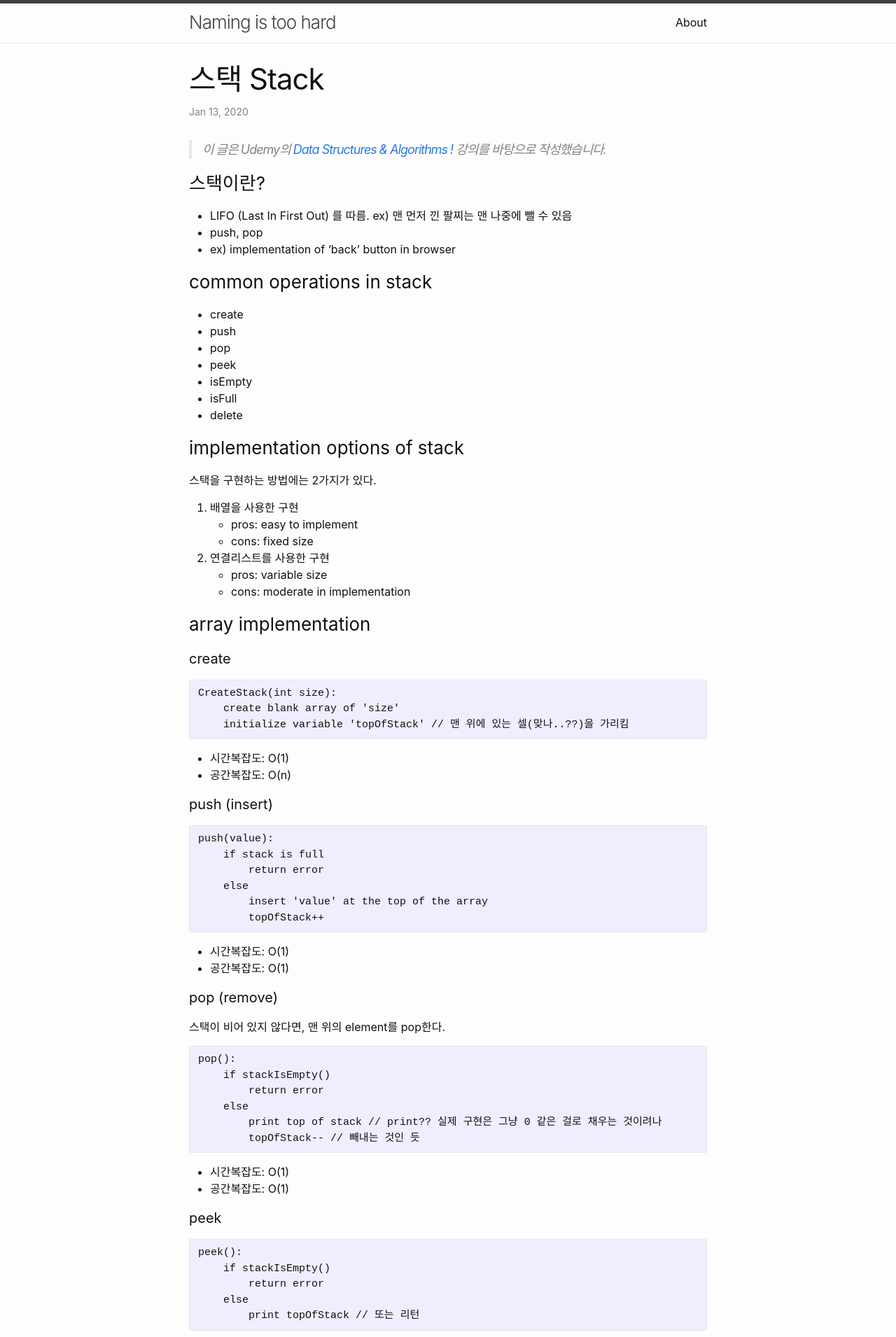
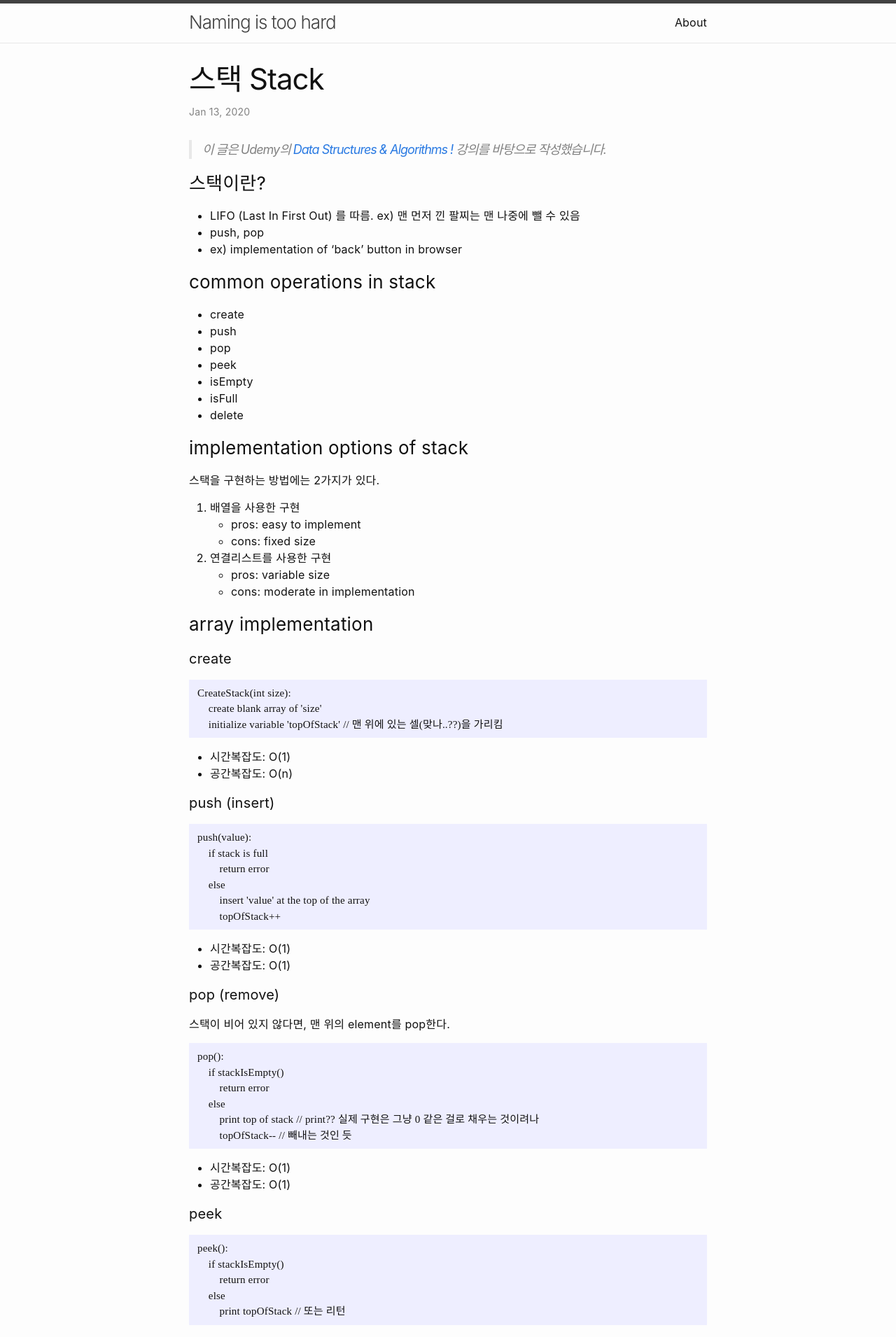
Before and after one commit to namingistoohard/namingistoohard.github.io, a Jekyll site: the page built from _posts/2020-01-13-stack.md, in a window 1280 px wide. Shown: the top 1910 px of the page at 70% size. Built offline with Jekyll 4.4.1, drawn with Linux system fonts in a browser that asks for light colours; some web fonts are replaced.

Commit message:
Adjust letter spacing

```diff
--- a/_sass/minima/_base.scss
+++ b/_sass/minima/_base.scss
@@ -26,6 +26,7 @@ body {
   display: flex;
   min-height: 100vh;
   flex-direction: column;
+  letter-spacing: 0.2px;
 }
 
 
@@ -149,9 +150,10 @@ blockquote {
 pre,
 code {
   @include relative-font-size(0.9375);
-  border: 1px solid $grey-color-light;
+  // border: 1px solid $grey-color-light;
   border-radius: 3px;
   background-color: #eef;
+  font-family: Inconsolata;
 }
 
 code {
```
